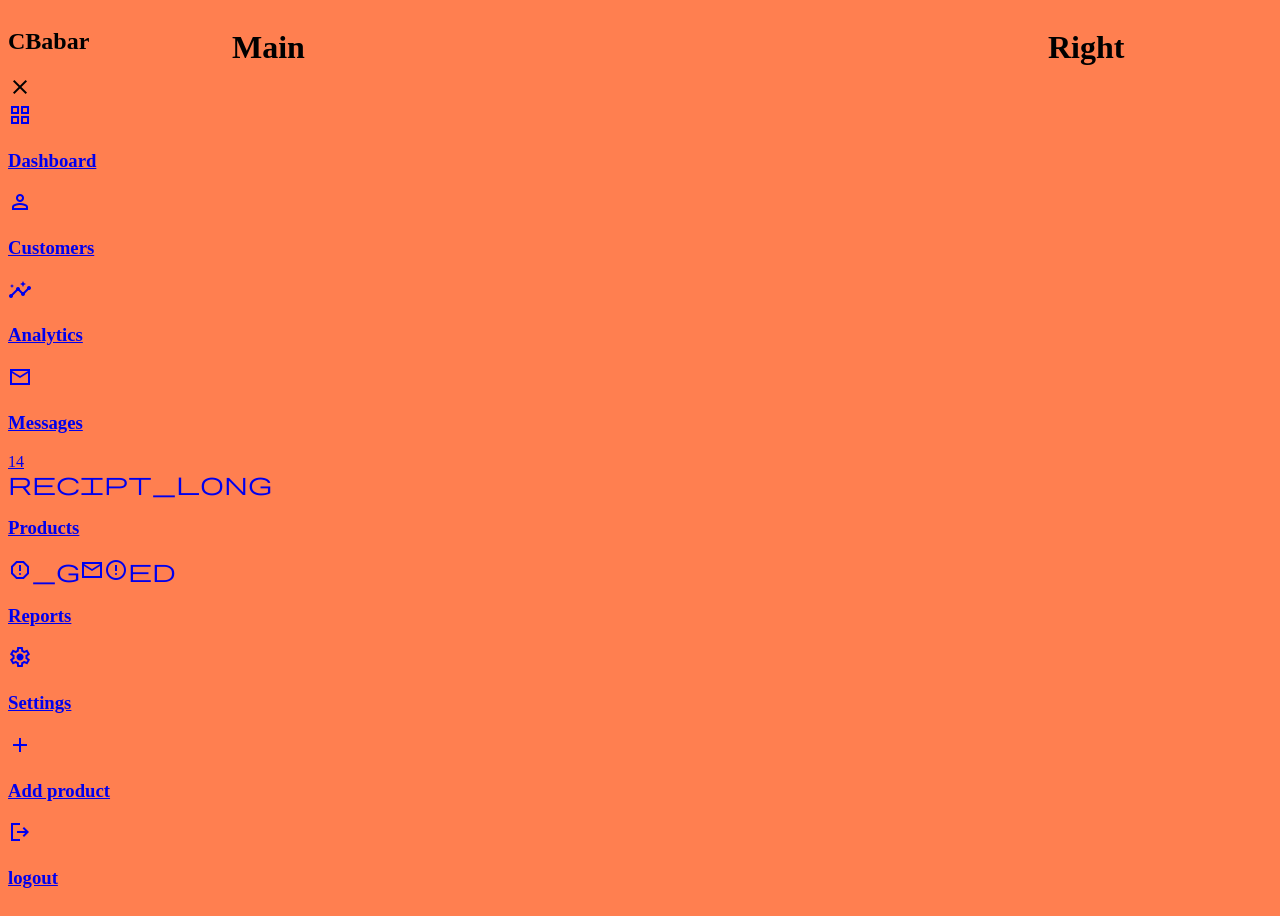
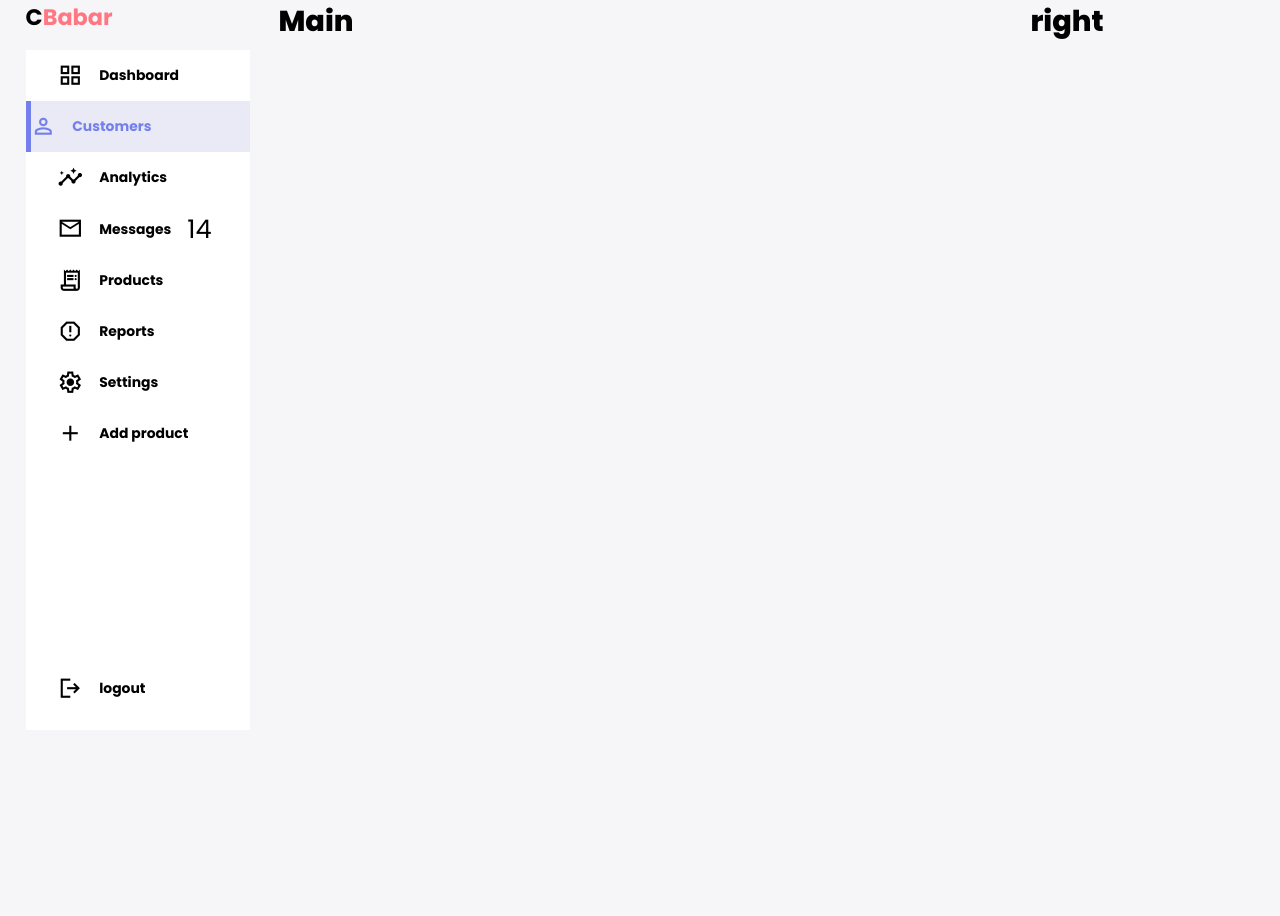
Before and after one commit to dishithagajula/coapps-project-crm, a PHP site: page /home.html in a window 1280 px wide. After the commit the page ends 698 px from the top, so only its background shows below. Run offline with PHP 8.4, Linux system fonts and the light colour scheme.

Commit message:
added changes

```diff
--- a/css/homestyle.css
+++ b/css/homestyle.css
@@ -1,8 +1,180 @@
-.container{
- display:grid;
- grid-template-columns:14rem auto 14rem;
+
+@import url('https://fonts.googleapis.com/css2?family=Poppins:wght@400;500;600;700;800&display=swap');
+
+:root {
+    --clr-primary: #7380ec;
+    --clr-danger: #ff7782;
+    --clr-success: #41f1b6;
+    --clr-white: #fff;
+    --clr-info-dark: #7d8da1;
+    --clr-info-light: #dce1eb;
+    --clr-dark: #363949;
+    --clr-warnig: #ff4edc;
+    --clr-light: rgba(132, 139, 200, 0.18);
+    --clr-primary-variant: #111e88;
+    --clr-dark-variant: #677483;
+    --clr-color-background: #f6f6f9;
+
+    --card-border-radius: 2rem;
+    --border-radius-1: 0.4rem;
+    --border-radius-2: 0.8rem;
+    --border-radius-3: 1.2rem;
+    --card-padding: 1.8rem;
+    --padding-1: 1.2rem;
+    --box-shadow: 0 2rem 3rem var(--clr-light);
+
+}
+
+*{
+    margin :0;
+    padding :0;
+    box-sizing: border-box;
+    text-decoration: none;
+    border: 0;
+    list-style: none;
+    appearance: none;
 }
 
 body{
-    background:coral;
+    font-family:'Poppins',sans-serif;
+    width: 100vw;
+    height: 100vh;
+    font-size: 0.88rem;
+    user-select: none;
+    overflow-x: hidden;
+    background: var(--clr-color-background);
 }
+
+
+.container{
+    display: grid;
+    width: 96%;
+    gap: 1.8rem;
+    grid-template-columns: 14rem auto 14rem;
+    margin:0 auto;
+}
+a{
+    color: var(--clr-dark);
+}
+h1{
+    font-weight: 800;
+    font-size: 1.8rem;
+}
+h2{
+    font-size: 1.4rem;
+}
+h3{
+    font-size: 0.87rem;
+}
+h4{
+    font-size: 0.8;
+}
+h5{
+    font-size: 0.77rem;
+}
+small{
+    font-size: 0.75rem;
+}
+.profile-photo{
+    width: 2.8rem;
+    height: 2.8rem;
+    border-radius: 50%;
+    overflow: hidden;
+}
+.text-muted{
+    color: var(--clr-info-dark);
+}
+p{
+    color:var(--clr-dark-variant);
+}
+b{
+    color:var(--clr-dark);
+}
+.primary{
+    color: var(--clr-primary);
+}
+.success{
+    color:var(--clr-success);
+}
+.danger{
+    color:var(--clr-danger);
+}
+.warning{
+    color: var(--clr-warning);
+}
+aside{
+    height:100vh;
+}
+aside.top{
+
+    background-color: var(--clr-white);
+    display: flex;
+    justify-content: space-around;
+    align-items: center;
+    margin-top: 1.4rem;
+}
+aside.logo{
+    display: flex;
+    gap: 1rem;
+}
+aside .top div.close{
+    display: none;
+}
+
+aside .sidebar{
+    background-color: var(--clr-white);
+    display: flex;
+    flex-direction: column;
+    height: 85vh;
+    position: relative;
+    top: 1rem;
+
+}
+
+aside.h3{
+    font-weight: 400;
+}
+
+aside .sidebar a{
+    display: flex;
+    color: var(--clr-Info-dark);
+    margin-left: 2rem;
+    gap: 1rem;
+    align-items:center;
+    height: 3.2rem;
+    transition: all .1s ease-in;
+}
+
+aside .sidebar a span{
+    font-size: 1.6rem;
+    transition: all .1s ease-in;
+}
+aside .sidebar a:last-child{
+    position: absolute;
+    bottom: 1rem;
+    width: 100%;
+}
+
+aside .sidebar a.active{
+    background: var(--clr-light);
+    color: var(--clr-primary);
+    margin-left: 0;
+     border-left: 5px solid var(--clr-primary);
+}
+
+aside.sidebar a.active::befor{
+    content: '';
+    width: 6px;
+    height: 100%;
+    background-color:var(--clr-primary) ;
+}
+aside .sidebar a:hover{
+    color: var(--clr-primary);
+}
+aside.sidebar a:hover span{
+    margin-left: 1rem;
+    transition: .4s ease;
+}
+aside.sidebar a span.msg_count{
+
+}
--- a/home.html
+++ b/home.html
@@ -1,10 +1,10 @@
 <!DOCTYPE html>
 <html lang="en">
-
 <head>
     <meta charset="UTF-8">
+    <meta http-equi="X-UA-Compatible" content="IE-edge">
     <meta name="viewport" content="width=device-width, initial-scale=1.0">
-    <title>CRM</title>
+    <title>CRM homepage</title>
     <link rel="stylesheet"
         href="https://fonts.googleapis.com/css2?family=Material+Symbols+Sharp:opsz,wght,FILL,GRAD@24,400,0,0" />
     <link rel="stylesheet" href="css/homestyle.css">
@@ -15,10 +15,9 @@
         <aside>
             <div class="top">
                 <div class="logo">
-                    <h2>C<spam class='danger'>Babar</spam>
-                    </h2>
+                    <h2>C<spam class='danger'>Babar</spam></h2>
                 </div>
-                <div class='close'>
+                <div class="close">
                     <span class="material-symbols-sharp"> close</span>
                 </div>
             </div>
@@ -28,8 +27,8 @@
                     <span class="material-symbols-sharp"> grid_view</span>
                     <h3> Dashboard</h3>
                 </a>
-                <a href="#">
-                    <span class="material-symbols-sharp"> person</span>
+                <a href="#" class="active">
+                    <span class="material-symbols-sharp"> person_outline</span>
                     <h3> Customers</h3>
                 </a>
                 <a href="#">
@@ -42,11 +41,11 @@
                     <span class="msg_count">14</span>
                 </a>
                 <a href="#">
-                    <span class="material-symbols-sharp"> recipt_long</span>
+                    <span class="material-symbols-sharp"> receipt_long</span>
                     <h3> Products</h3>
                 </a>
                 <a href="#">
-                    <span class="material-symbols-sharp"> report_gmailerrored</span>
+                    <span class="material-symbols-sharp"> report_gmailerrorred</span>
                     <h3> Reports</h3>
                 </a>
                 <a href="#">
@@ -67,7 +66,9 @@
             <h1>Main</h1>
         </main>
         <div class="right">
-            <h1> Right</h1>
+            <h1>right </h1>
         </div>
     </div>
+    <script src='main.js'></script>
 </body>
+</html>
```
